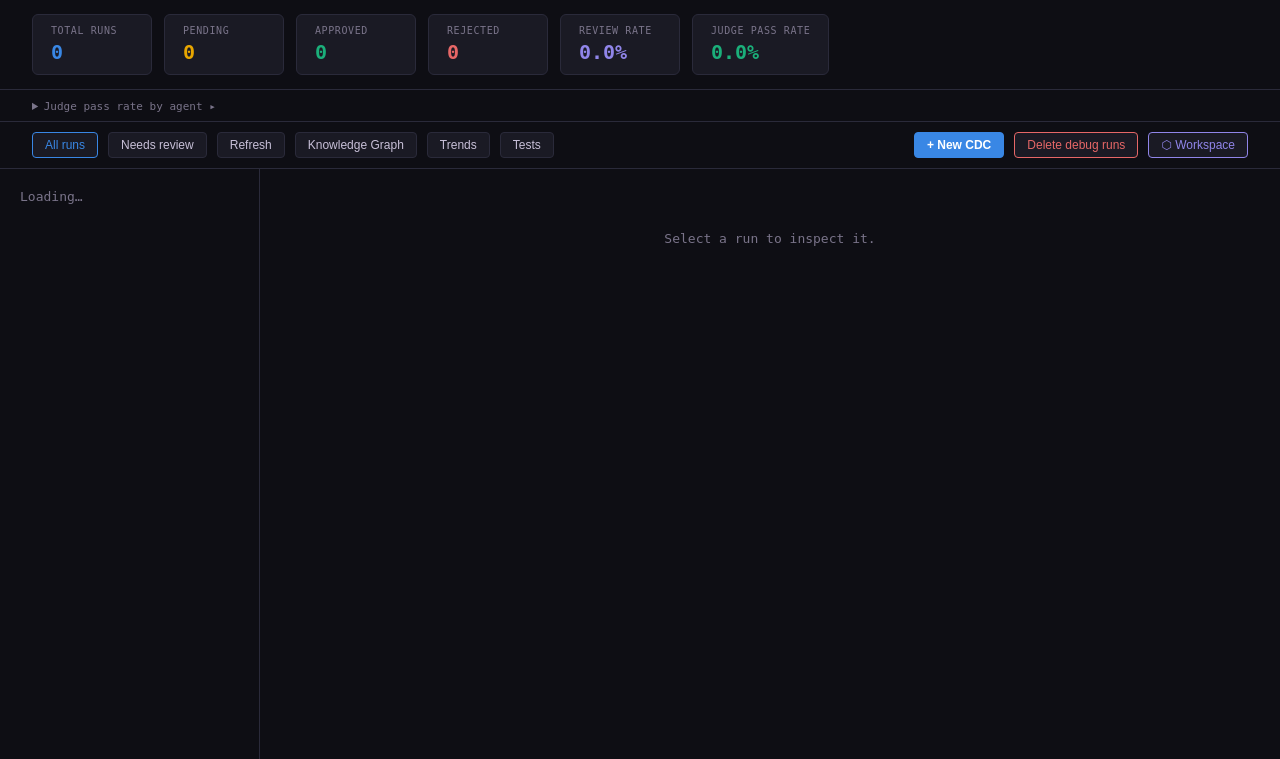
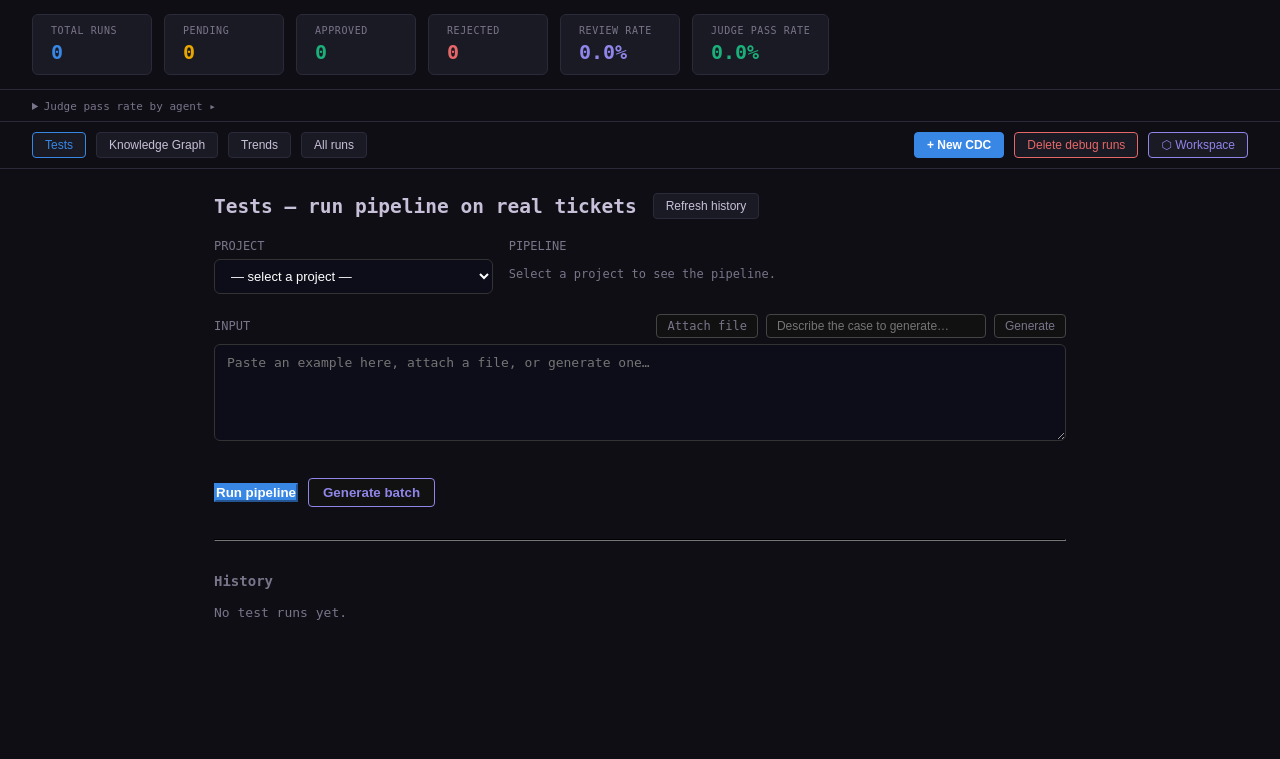
Before and after one commit to mistwil777/ATLAS, a FastAPI app: page / in a window 1280 px wide. Shown: the part 48-807 px from the top of the page. After the commit the page ends 668 px from the top, so only its background shows below. Run offline with FastAPI, Linux system fonts and the light colour scheme; data that the repository does not hold is empty; some libraries are stand-ins or nearby versions.

Commit message:
refactor(dashboard): simplify navbar — Tests first, remove Needs review and Refresh
New order: Tests | Knowledge Graph | Trends | All runs
Tests is now the default tab on first load.
Removed Needs review (unused flow) and Refresh button (redundant with F5).

Co-Authored-By: Claude Sonnet 4.6 <noreply@anthropic.com>

```diff
--- a/tools/atlas-dashboard/atlas_dashboard/templates/index.html
+++ b/tools/atlas-dashboard/atlas_dashboard/templates/index.html
@@ -337,12 +337,10 @@
 </details>
 
 <div class="toolbar">
-  <button id="btn-all" class="active" onclick="showTabRuns(); loadRuns(false)">All runs</button>
-  <button id="btn-review" onclick="showTabRuns(); loadRuns(true)">Needs review</button>
-  <button onclick="refresh()">Refresh</button>
+  <button id="btn-tests" onclick="showTabTests()">Tests</button>
   <button id="btn-kg" onclick="showTabKG()">Knowledge Graph</button>
   <button id="btn-trend" onclick="showTabTrend()">Trends</button>
-  <button id="btn-tests" onclick="showTabTests()">Tests</button>
+  <button id="btn-all" onclick="showTabRuns(); loadRuns(false)">All runs</button>
   <button onclick="openNewCdcModal()" style="margin-left:auto;background:var(--blue);color:#fff;border-color:var(--blue);font-weight:600">+ New CDC</button>
   <button onclick="bulkDeleteSkipped()" style="border-color:var(--red);color:var(--red)" title="Delete all runs where every bloc is skipped">Delete debug runs</button>
   <button onclick="_toggleWorkspacePanel()" id="btn-workspace" style="border-color:var(--violet);color:var(--violet)" title="Configure export directory">⬡ Workspace</button>
@@ -560,7 +558,6 @@
   async function loadRuns(reviewOnly) {
     currentFilter = reviewOnly;
     document.getElementById('btn-all').classList.toggle('active', !reviewOnly);
-    document.getElementById('btn-review').classList.toggle('active', reviewOnly);
     const url = reviewOnly ? '/api/runs?review=true' : '/api/runs';
     const runs = await fetch(url).then(r => r.json());
     runs.sort((a, b) => (b.created_at || '').localeCompare(a.created_at || ''));
@@ -1567,7 +1564,7 @@
     document.getElementById('kg-panel').style.display = 'none';
     document.getElementById('trend-panel').style.display = 'none';
     document.getElementById('tests-panel').style.display = 'none';
-    ['btn-all', 'btn-review', 'btn-kg', 'btn-trend', 'btn-tests'].forEach(id => {
+    ['btn-all', 'btn-kg', 'btn-trend', 'btn-tests'].forEach(id => {
       const el = document.getElementById(id);
       if (el) el.classList.remove('active');
     });
@@ -2162,7 +2159,7 @@
     document.getElementById('kg-panel').style.display = 'none';
     document.getElementById('trend-panel').style.display = 'none';
     document.getElementById('tests-panel').style.display = 'block';
-    ['btn-all', 'btn-review', 'btn-kg', 'btn-trend'].forEach(id => {
+    ['btn-all', 'btn-kg', 'btn-trend'].forEach(id => {
       const el = document.getElementById(id);
       if (el) el.classList.remove('active');
     });
@@ -3271,8 +3268,8 @@
     const tab = (function() { try { return localStorage.getItem('atlas_tab'); } catch(_) { return null; } })();
     if (tab === 'kg') { showTabKG(); }
     else if (tab === 'trend') { showTabTrend(); }
-    else if (tab === 'tests') { showTabTests(); }
-    else { loadRuns(false); }
+    else if (tab === 'runs') { loadRuns(false); }
+    else { showTabTests(); }
   })();
 </script>
 
```
